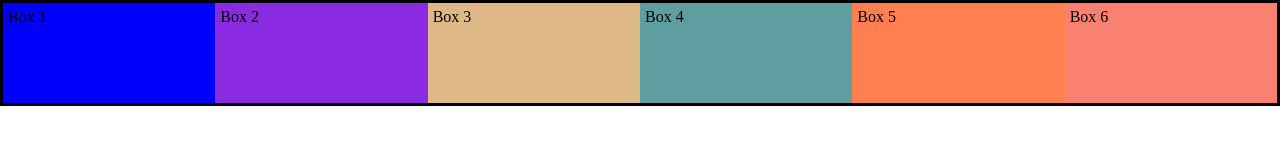
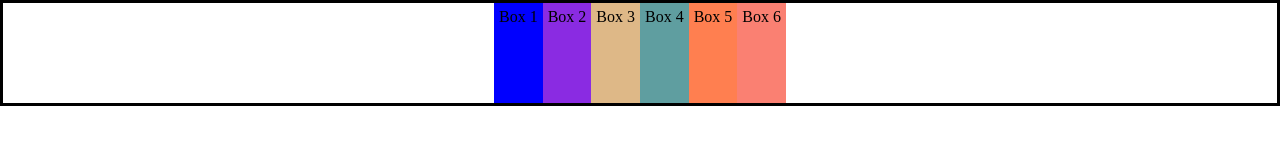
Before and after one commit to JReyesFlores/curso-html, a plain HTML site: page display-flex/index.html in a window 1280 px wide. Drawn offline with Linux system fonts and the light colour scheme.

Commit message:
modificaciones de practica

```diff
--- a/display-flex/style.css
+++ b/display-flex/style.css
@@ -15,20 +15,24 @@ body {
 .container {
     border: 0.3rem solid black;
     display: flex;
+    justify-content: center;
+    /*
     flex-direction: row;
     flex-wrap: wrap;
     justify-content: center;
-    /*
     justify-content: space-evenly;
     align-items: stretch;
-    height: 50vh;*/
+    height: 50vh;
+    */
 }
 
 .box {
     height: 10rem;
     padding: 5px;
+    /*
     flex-basis: 10rem;
     flex-grow: 1;
+    */
 }
 
 .box1 {
```
